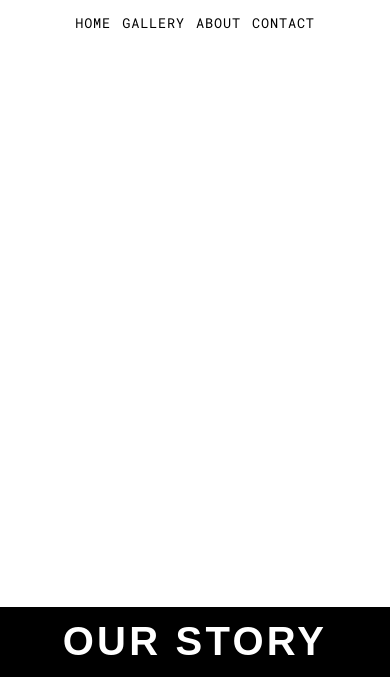
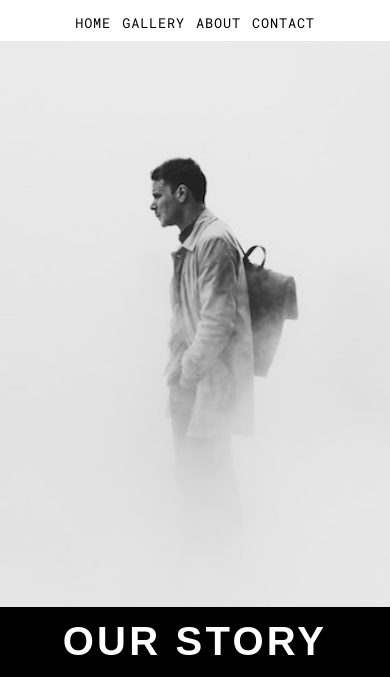
Before and after one commit to TaralynHeard/Revel, a website: page about.html in a window 390 px wide. Shown: the part 95-772 px from the top of the page. Drawn offline with Linux system fonts and the light colour scheme; the site is published under a folder, as on GitHub Pages, so addresses that start at the root find nothing; files whose address does not match are found by name; a web font is replaced by a local one.

Commit message:
Update main.css

```diff
--- a/css/main.css
+++ b/css/main.css
@@ -886,12 +886,12 @@ $breakpoint arguement choices:
 @media (max-width: 37.5em) {
   .about__image {
     grid-area: image;
-    background-image: url("/img/aboutheader-phone.jpg");
+    background-image: url("img/aboutheader-phone.jpg");
     background-size: cover;
     background-repeat: no-repeat;
     background-position: center;
     height: 67vh;
-    background-attachment: fixed;
+    background-attachment: scroll;
     margin-top: -2rem; } }
 
 .about__container {
```
